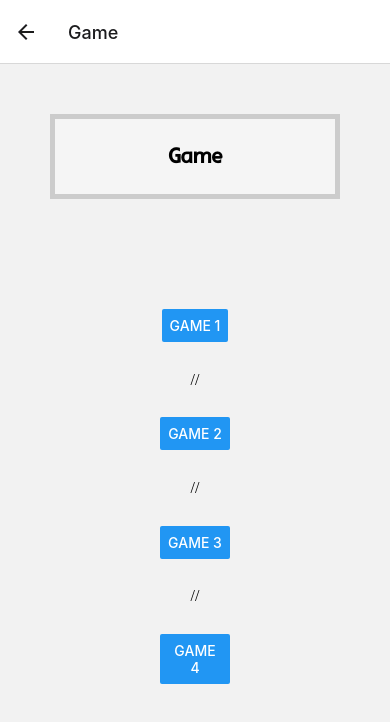
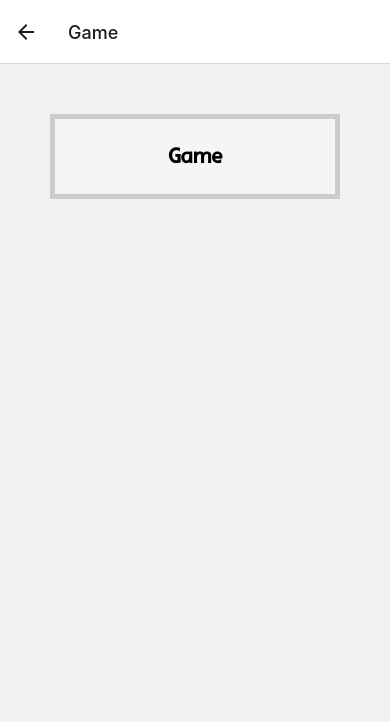
Before and after one commit to TianyiYang-Tyler/w23-CoderSB-project-, a React Native app: screen /Game in a window 390 px wide. Shown: the top 722 px of the page. Built offline with nearby package versions, Linux system fonts and the light colour scheme.

Commit message:
another temp

```diff
--- a/screens/Game.js
+++ b/screens/Game.js
@@ -10,10 +10,6 @@ export default function Game({navigation, route}) {
         <Text style={styles.TitleFormat}>Game</Text>
       </View>
       <View style={styles.BottonContainer}>
-        <Button title="Game 1" onPress={() => navigation.navigate("realGame", {difficulty:1})} />
-        //<Button title="Game 2" onPress={() => navigation.navigate("realGame", {difficulty:2})} />
-        //<Button title="Game 3" onPress={() => navigation.navigate("realGame", {difficulty:3})} />
-        //<Button title="Game 4" onPress={() => navigation.navigate("realGame", {difficulty:4})} />
       </View>
     </View>
   );
--- a/screens/realGame.js
+++ /dev/null
@@ -1,4 +0,0 @@
-function MyScreen() {
-  const difficulty = useNavigationParam('difficulty');
-  return <p>difficulty is currently set to {name}</p>;
-}
```
Also changed, not shown: 1 other file (tests, documents, lock files or other folders).
